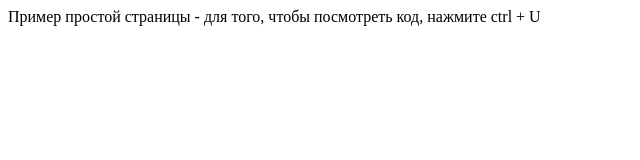
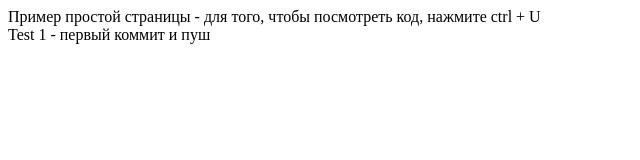
Before and after one commit to anasean/demo, a plain HTML site: page index.html in a window 1280 px wide. Shown: the whole page, without its empty margins (0-640 px from the left). Drawn offline with Linux system fonts and the light colour scheme.

Commit message:
My first test commit and push

```diff
--- a/index.html
+++ b/index.html
@@ -12,6 +12,8 @@
 <body>
 
 Пример простой страницы - для того, чтобы посмотреть код, нажмите ctrl + U
+
+<div>Test 1 - первый коммит и пуш</div>
 </body>
 
 </html>
```
